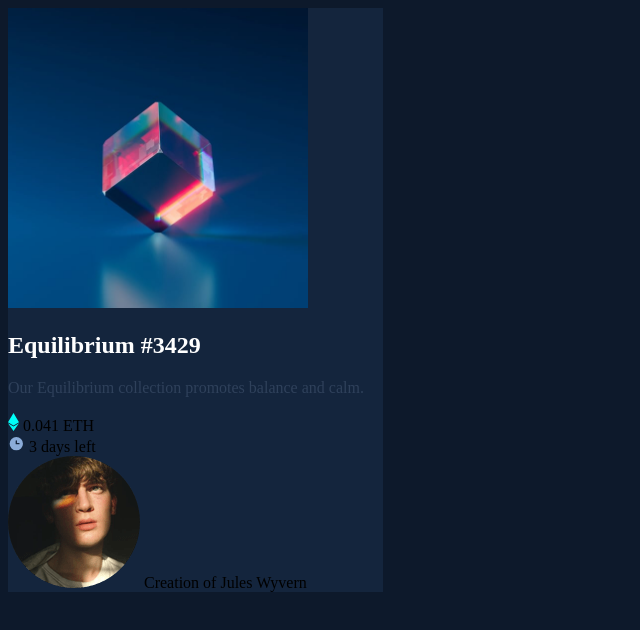
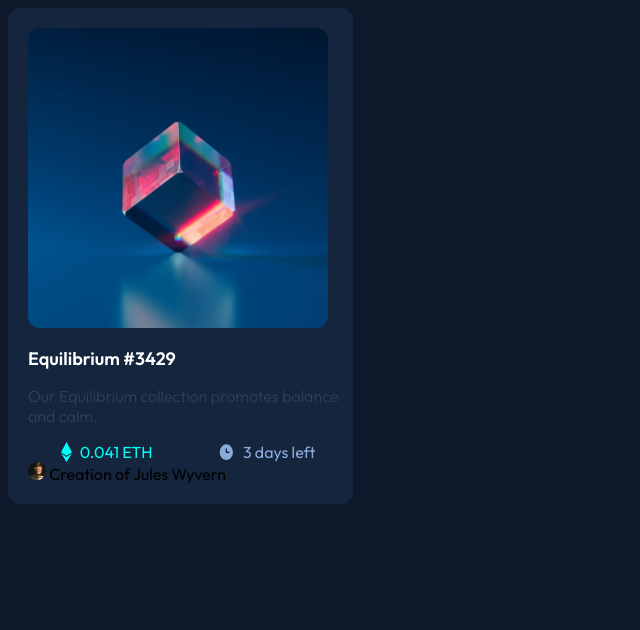
Before and after one commit to svlma/nft-preview-card-component-main, a plain HTML site: page index.html in a window 1280 px wide. Shown: the whole page, without its empty margins (0-640 px from the left). Drawn offline with Linux system fonts and the light colour scheme.

Commit message:
4th commit

```diff
--- a/index.html
+++ b/index.html
@@ -34,20 +34,20 @@
 
       <div class="item1">
         <img src="./images/icon-ethereum.svg" alt="icon-ethereum">
-        0.041 ETH
+        <div class="price">0.041 ETH</div>
       </div>
 
       <div class="item2">
         <img src="./images/icon-clock.svg" alt="icon-clock">
-        3 days left
+        <div class="left">3 days left</div>
       </div>
 
 
     </div>
 
 
-    <div>
-      <img src="./images/image-avatar.png" alt="image-avatar">
+    <div >
+      <img  class="creator" src="./images/image-avatar.png" alt="image-avatar">
       Creation of Jules Wyvern
     </div>
 
--- a/style.css
+++ b/style.css
@@ -1,20 +1,46 @@
+@import url('https://fonts.googleapis.com/css2?family=Outfit:wght@300;400;600&display=swap');
 body{
     background-color:hsl(217, 54%, 11%);
 }
 .main-img{
-width: 300px;
+    width: 300px;
+    border-radius: 12px;
+
 }
 section{
     background-color: hsl(216, 50%, 16%);
-    width: 375px;
-
+    width: 320px;
+    padding: 20px 5px 20px 20px;
+    border-radius: 12px;
+    font-family: 'Outfit', sans-serif;
 }
 h1{
     color: hsl(0, 0%, 100%);
+    font-size: 18px;
 }
 p{
     color: hsl(215, 32%, 27%);
+    font-weight: 100;
+}
+.bloc{
+    display: flex;
+    flex-direction: row;
+    justify-content: space-between;
+    justify-content: space-around;
 }
 .item1{
-    color: hsl(178%, 100%, 50%);
+    display: flex;
+    color: hsl(178, 100%, 50%);
 }
+.item2{
+    display: flex;
+    color: hsl(215, 51%, 70%);
+}
+.creator{
+    width: 18px;
+
+}
+
+.bloc img{
+    margin-right: 8px;
+}
```
